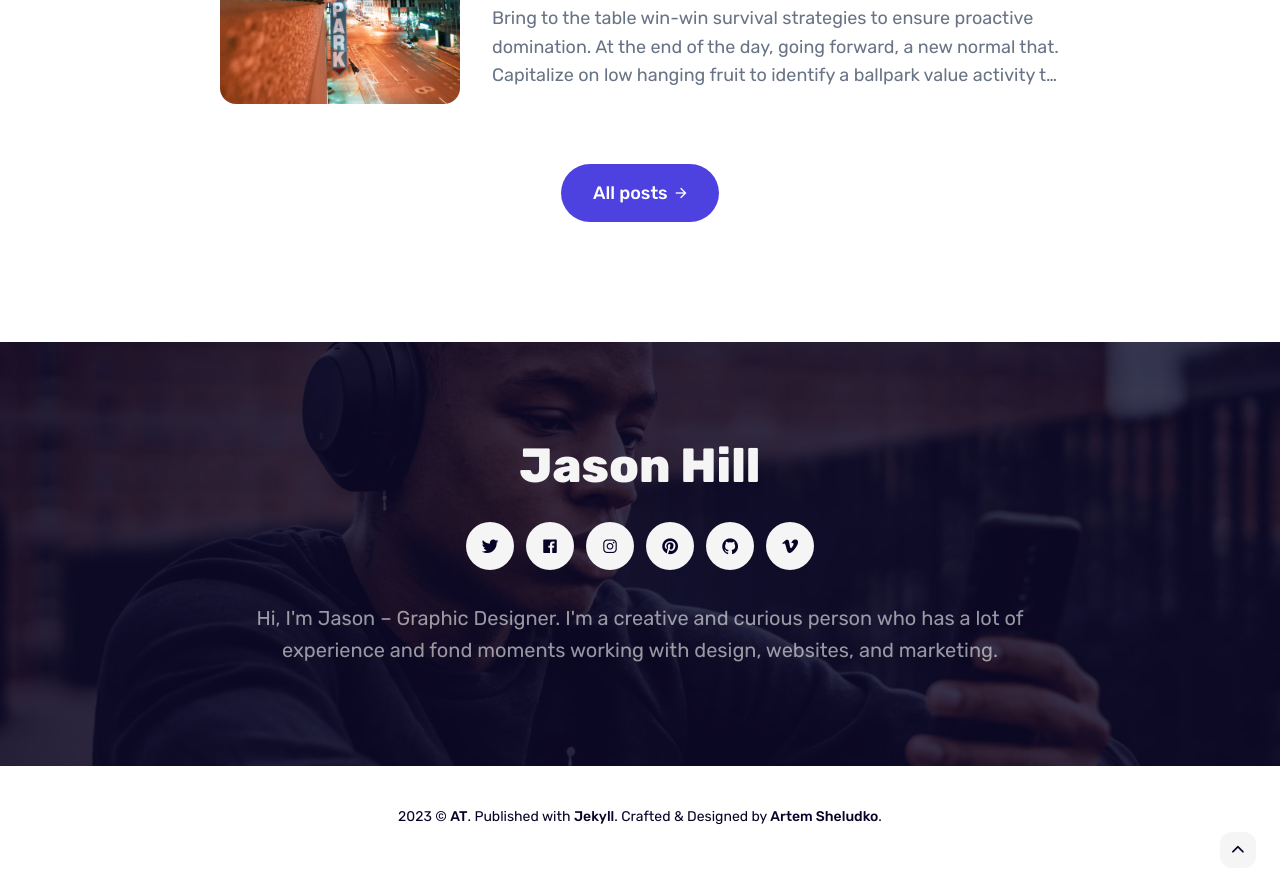
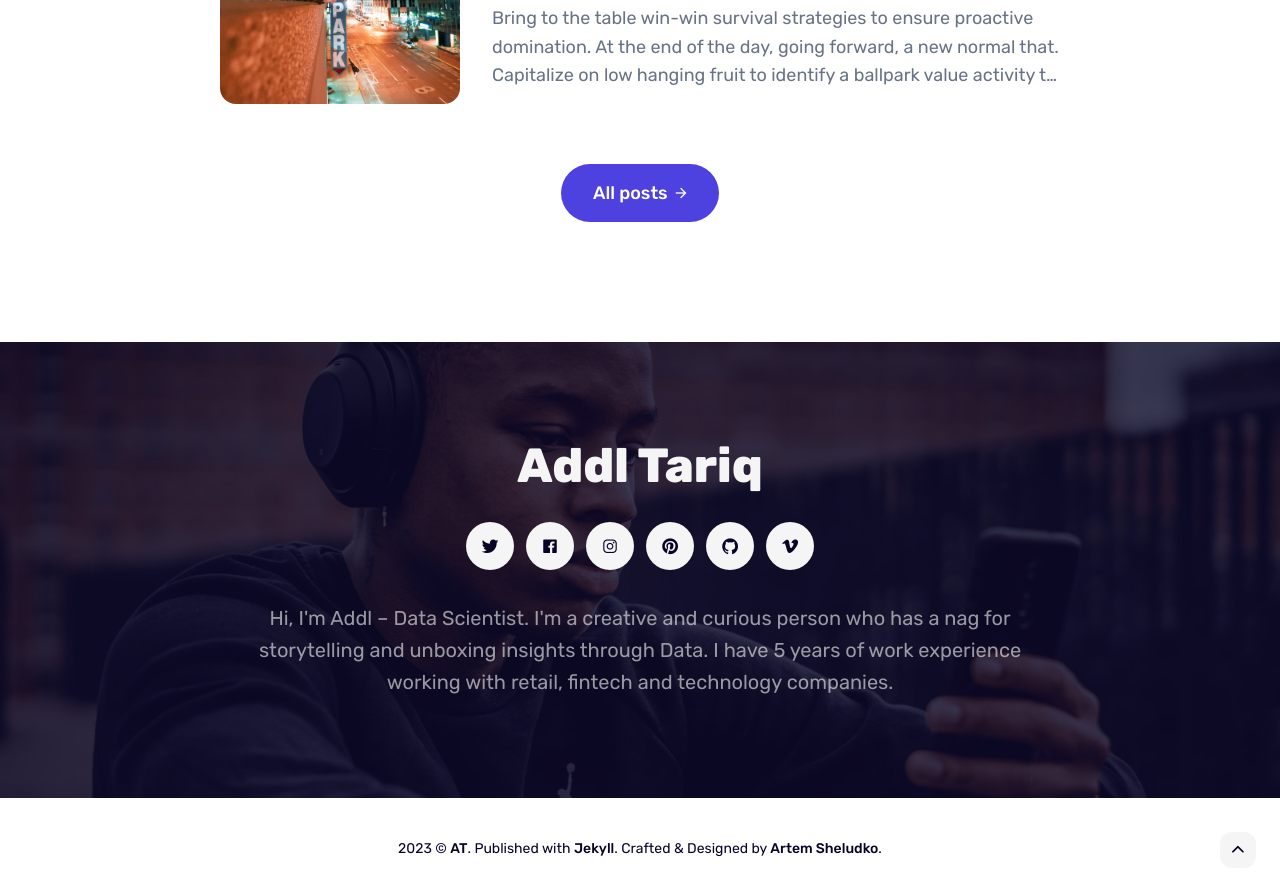
Before and after one commit to Addltariq10/Addltariq10.github.io, a Jekyll site: the page built from index.html, in a window 1280 px wide and 900 px high, scrolled down 4301 px. Shown: the top 895 px of the window. Built offline with Jekyll 4.4.1, drawn with Linux system fonts in a browser that asks for light colours; before the commit the page ends 5169 px from its top, so only the background shows below that.

Commit message:
Test change v1.0

```diff
--- a/_data/settings.yml
+++ b/_data/settings.yml
@@ -29,8 +29,8 @@ menu__settings:
 #-------------------------------
 # Author Settings
 author:
-  author__name: Jason Hill
-  author__bio: Hi, I'm Jason – Graphic Designer. I'm a creative and curious person who has a lot of experience and fond moments working with design, websites, and marketing.
+  author__name: Addl Tariq
+  author__bio: Hi, I'm Addl – Data Scientist. I'm a creative and curious person who has a nag for storytelling and unboxing insights through Data. I have 5 years of work experience working with retail, fintech and technology companies.
   author__avatar: '/images/01.jpg'
 
 social:
```
